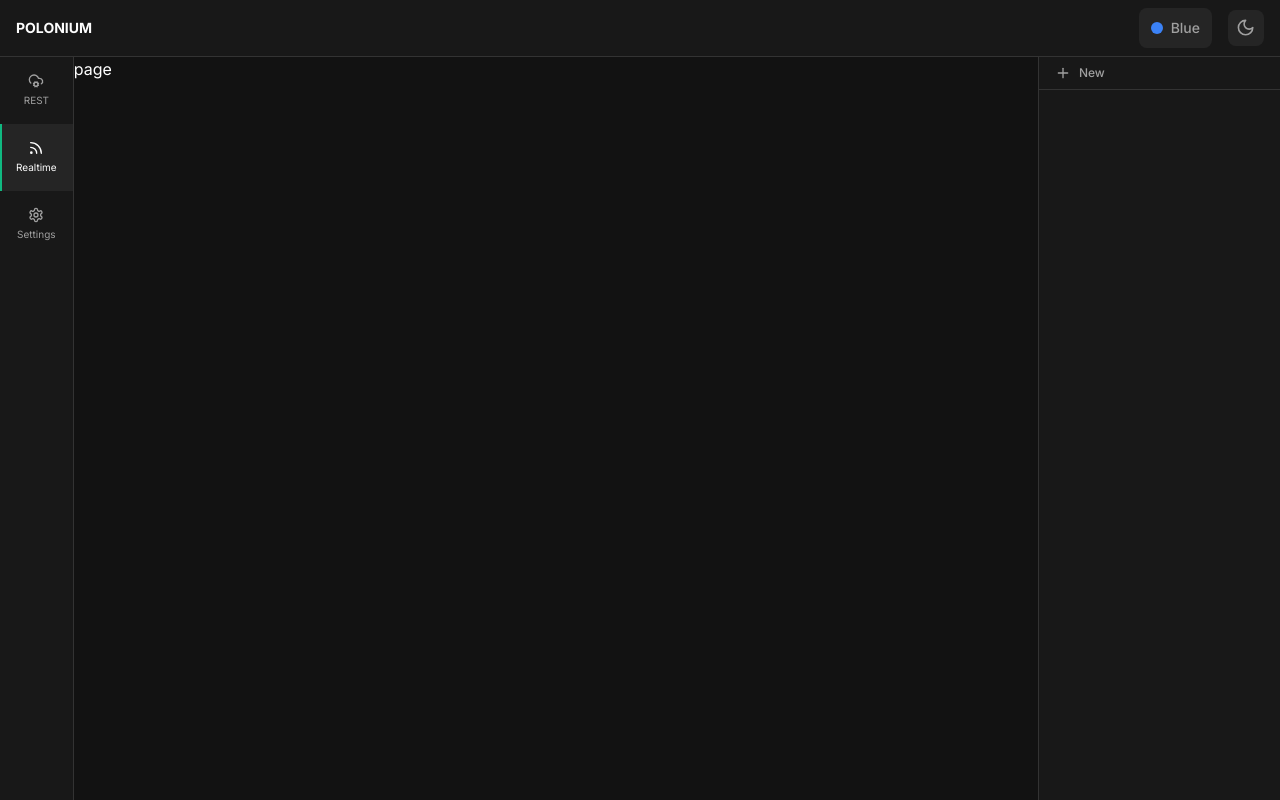
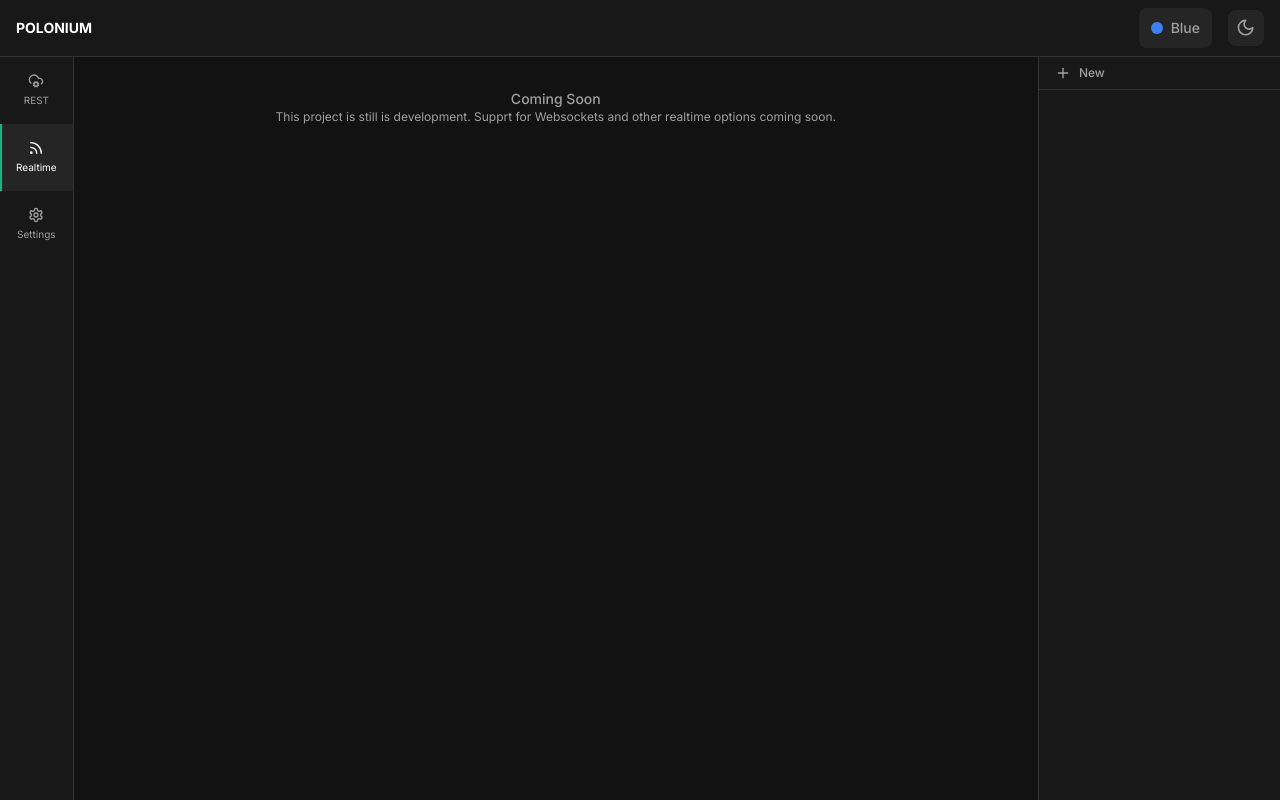
Before and after one commit to Reche13/polonium, a Next.js app: page /realtime in a window 1280 px wide. Built offline with nearby package versions, Linux system fonts and the light colour scheme.

Commit message:
temporary coming soon pages added

```diff
--- a/src/app/(dashboard)/realtime/page.tsx
+++ b/src/app/(dashboard)/realtime/page.tsx
@@ -1,7 +1,17 @@
 import React from "react";
 
 const page = () => {
-  return <div>page</div>;
+  return (
+    <div className="flex flex-col items-center justify-center">
+      <span className="mt-8 text-sm font-medium text-text-b-sec dark:text-text-w-sec">
+        Coming Soon
+      </span>
+      <p className="text-xs font-normal text-text-b-sec dark:text-text-w-sec">
+        This project is still is development. Supprt for Websockets and other
+        realtime options coming soon.
+      </p>
+    </div>
+  );
 };
 
 export default page;
--- a/src/app/(dashboard)/settings/page.tsx
+++ b/src/app/(dashboard)/settings/page.tsx
@@ -1,7 +1,16 @@
 "use client";
 
 const settings = () => {
-  return <div>settings</div>;
+  return (
+    <div className="flex flex-col items-center justify-center">
+      <span className="mt-8 text-sm font-medium text-text-b-sec dark:text-text-w-sec">
+        Coming Soon
+      </span>
+      <p className="text-xs font-normal text-text-b-sec dark:text-text-w-sec">
+        Settings on the way.
+      </p>
+    </div>
+  );
 };
 
 export default settings;
```
